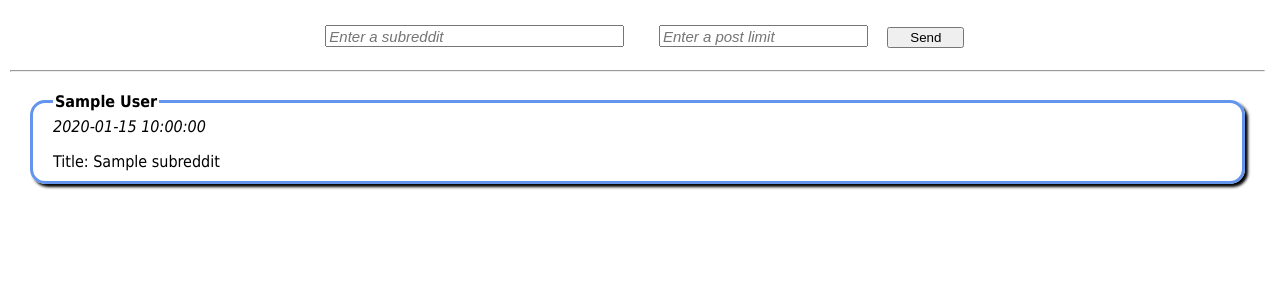
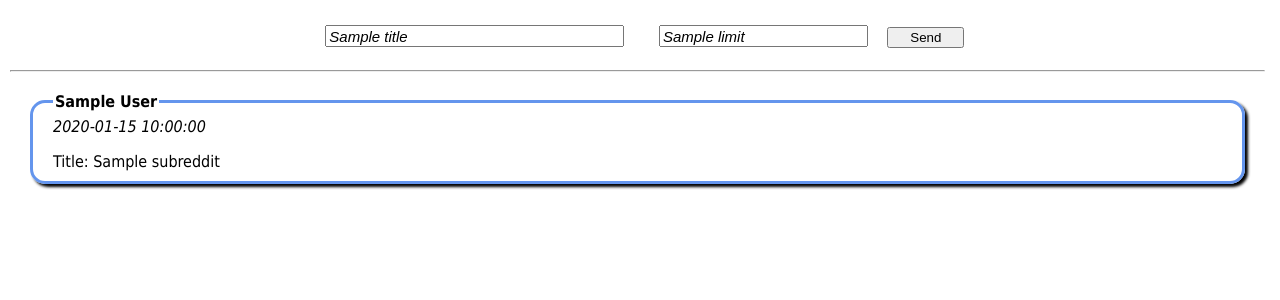
Before and after one commit to ska034/receiving_requests, a Flask app: template templates/subreddits.html in a window 1280 px wide. Shown: the top 300 px of the page. Run offline with Flask 2, Linux system fonts and the light colour scheme; the template is opened without the code that fills it: most values are stand-ins (such as "Sample title", 1, 10 or a date in 2020).

Commit message:
fixed app.py

```diff
--- a/app.py
+++ b/app.py
@@ -16,7 +16,8 @@ def index():
 @app.route("/r/<subreddit>", methods=['GET', 'POST'])
 def subreddit(subreddit):
     if request.method == 'GET':
-        subreddit = request.args.get('subreddit')
+        if request.args.get('subreddit'):
+            subreddit = request.args.get('subreddit')
 
     limit = request.args.get('limit') if request.method == 'GET' else request.form.get('limit')
 
@@ -26,7 +27,7 @@ def subreddit(subreddit):
         res = requests.get(f"https://api.reddit.com/r/{subreddit}/hot")
 
     if res.status_code != 200:
-        return render_template('error.html', text=res.text)
+        return render_template('error.html', text=res.text, title=subreddit, limit=limit)
     else:
         json_file = json.loads(res.text)
 
@@ -39,7 +40,7 @@ def subreddit(subreddit):
             subreddit_dict['url_post'] = i['data']['url']
             subreddits_list.append(subreddit_dict)
 
-        return render_template('subreddits.html', title=subreddit, subreddits_list=subreddits_list)
+        return render_template('subreddits.html', title=subreddit, subreddits_list=subreddits_list, limit=limit)
 
 
 if __name__ == '__main__':
--- a/templates/base.html
+++ b/templates/base.html
@@ -11,11 +11,11 @@
 <body>
 {% block header %}
     <div align="center">
-        <form action="/r/subreddit" method="GET" id="form">
+        <form action="/r/{{title}}" method="GET" id="form">
             <label for="subreddit"></label>
-                <input type="text" name='subreddit' placeholder="Enter a subreddit"  size="30" maxlength="40" class="input-text" required onchange="f()"/>
+                <input type="text" name='subreddit' placeholder="Enter a subreddit"  size="30" maxlength="40" class="input-text" value="{{title}}" required onchange="f()"/>
             <label for="limit"></label>
-                <input type="text" name="limit" placeholder="Enter a post limit"  size="20" maxlength="3" class="input-text">
+                <input type="text" name="limit" placeholder="Enter a post limit"  size="20" maxlength="3" class="input-text" value="{{limit or ''}}">
             <input type="submit" value="    Send    " size="20" >
         </form>
     </div>
@@ -28,7 +28,7 @@
 
 <script>
     function f(){
-        document.getElementById("form").action = "r/" + document.getElementsByName("subreddit")[0].value
+        document.getElementById("form").action = "/r/" + document.getElementsByName("subreddit")[0].value
     }
 </script>
 
--- a/templates/subreddits.html
+++ b/templates/subreddits.html
@@ -2,7 +2,11 @@
 
 
 {% block title %}
-    <title>This subreddit about {{title.lower()}}</title>
+    <title>
+        {% if title %}
+            This subreddit about {{title.lower()}}
+        {% endif %}
+    </title>
 {% endblock %}
 
 <body>
```
